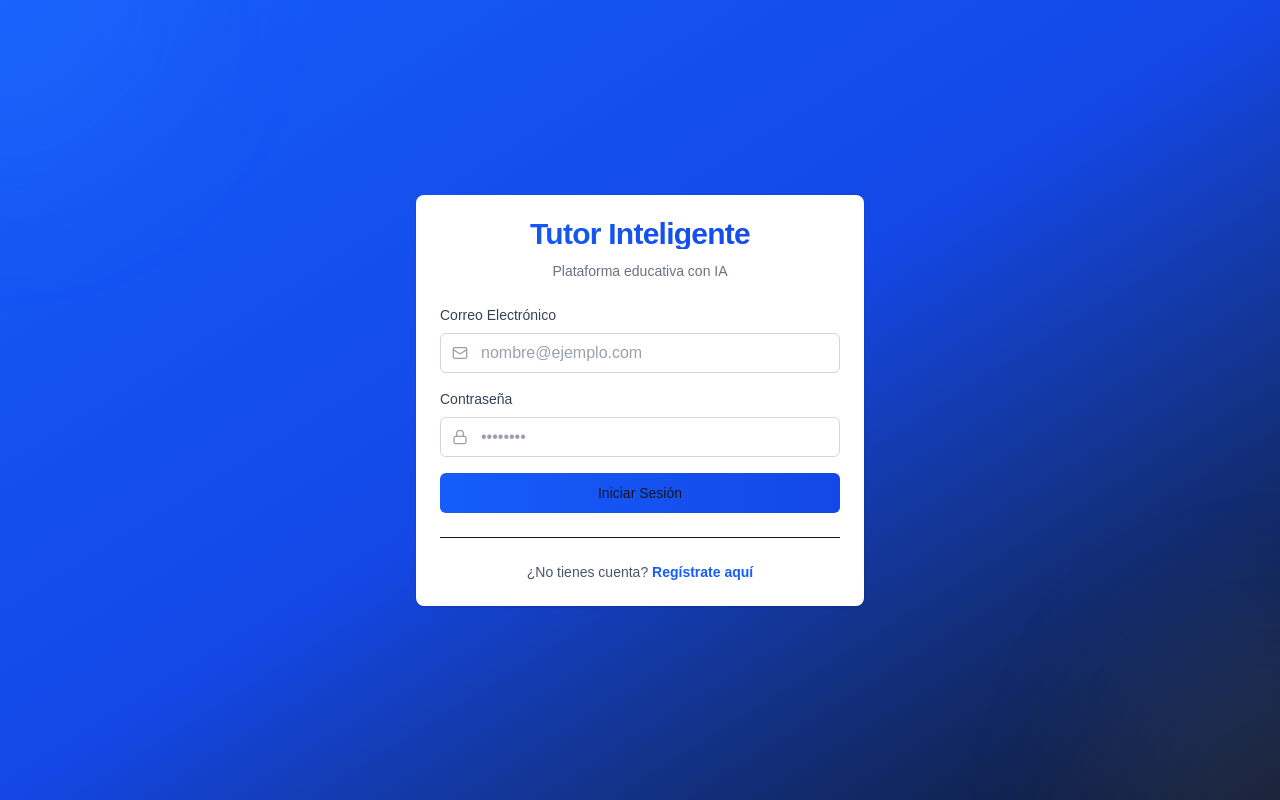
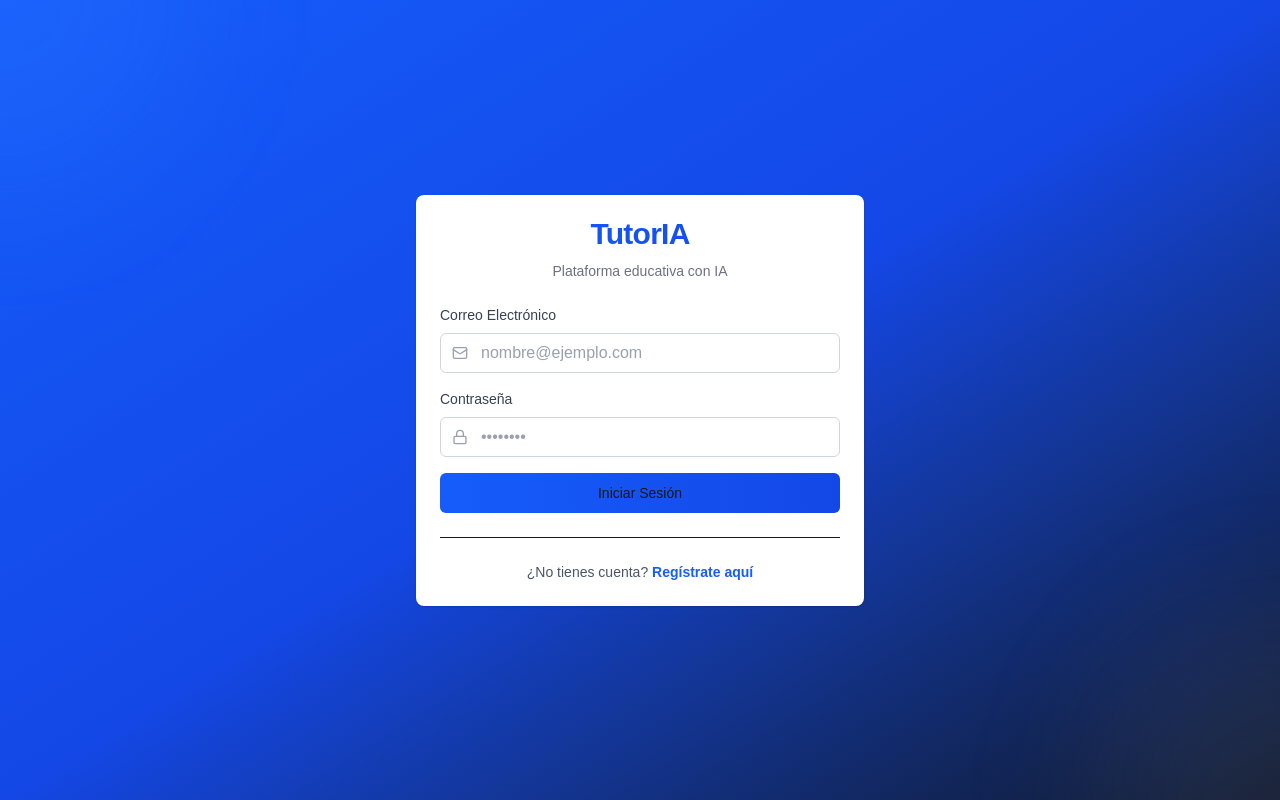
Before and after one commit to AmelieAvondet/5digo.gpt.vercel, a Next.js app: page /login in a window 1280 px wide. Built offline with nearby package versions, Linux system fonts and the light colour scheme; no server answers.

Commit message:
Update page.tsx

```diff
--- a/src/app/login/page.tsx
+++ b/src/app/login/page.tsx
@@ -58,7 +58,7 @@ export default function LoginPage() {
         <Card className="border-0 shadow-2xl bg-white">
           <CardHeader className="space-y-3 pb-6 text-center">
             <CardTitle className="text-3xl font-bold bg-linear-to-r from-blue-600 to-blue-700 bg-clip-text text-transparent">
-              Tutor Inteligente
+              TutorIA
             </CardTitle>
             <CardDescription className="text-base">Plataforma educativa con IA</CardDescription>
           </CardHeader>
```
